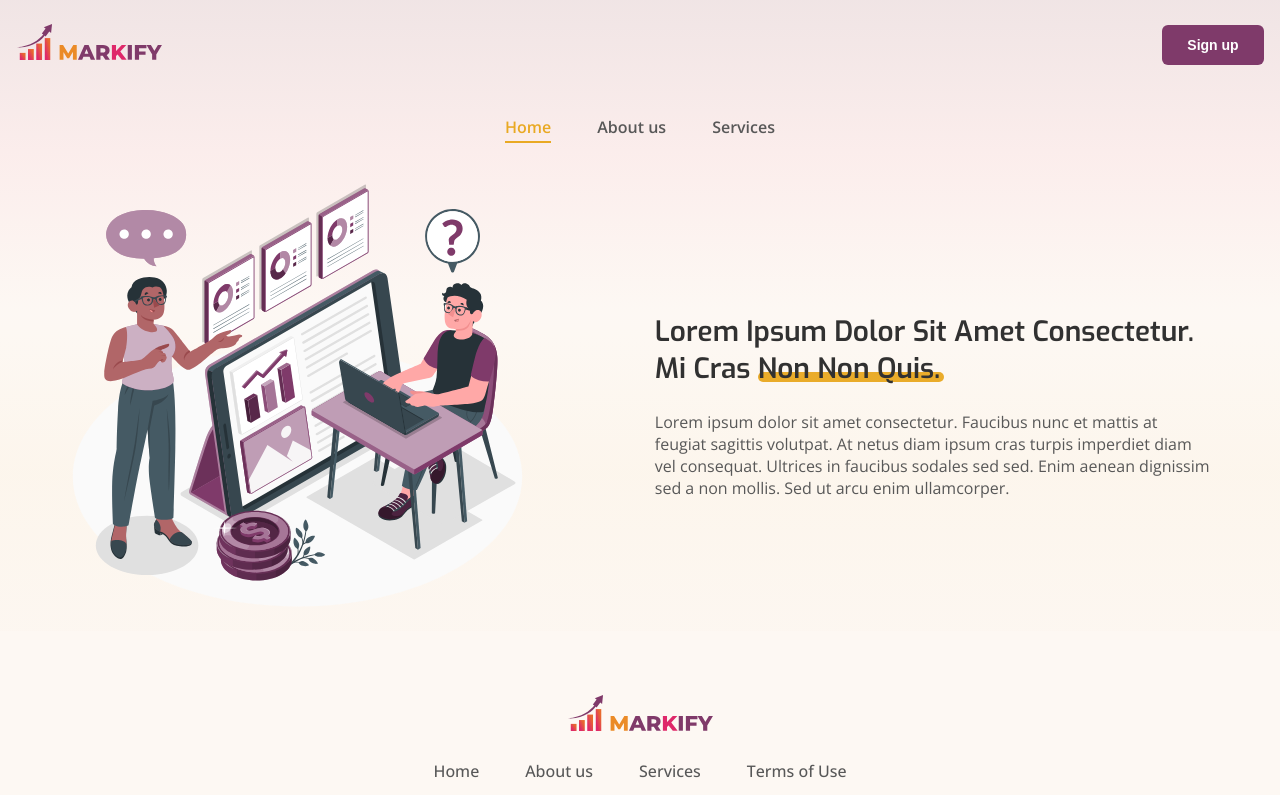
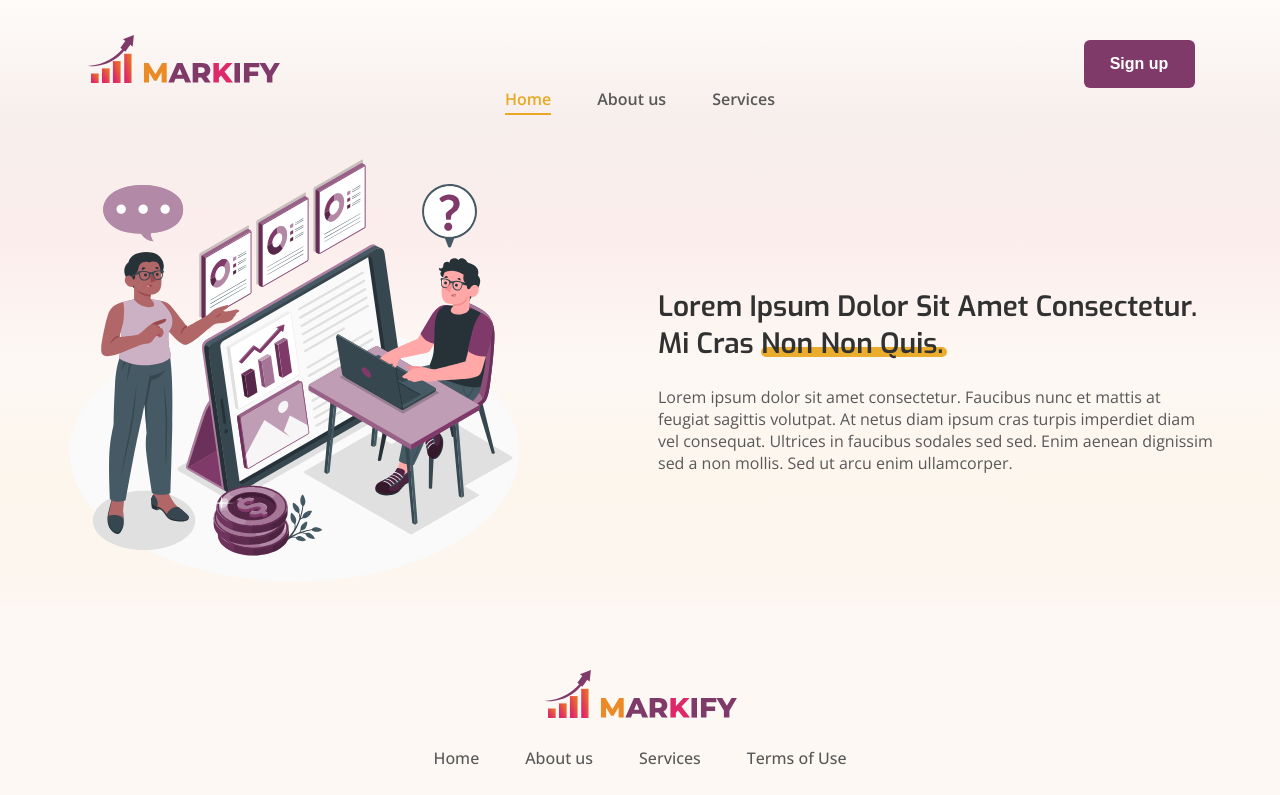
Before and after one commit to danxczm/galactest, a React (Create React App) app: page / in a window 1280 px wide. Shown: the top 795 px of the page. Built offline with nearby package versions, Linux system fonts and the light colour scheme.

Commit message:
feat: done with responsive header

```diff
--- a/src/index.scss
+++ b/src/index.scss
@@ -61,7 +61,7 @@ ul {
 }
 
 .container {
-  max-width: 89.5%;
+  max-width: 90%;
   margin: 0 auto;
 }
 
@@ -76,7 +76,8 @@ ul {
 
   @media (min-width: 768px) {
     background: linear-gradient(
-      rgba(127, 58, 106, 0.1),
+      rgba(255, 255, 255, 0.5),
+      rgba(127, 58, 106, 0.05),
       rgba(223, 40, 106, 0.05),
       rgba(255, 255, 255, 0.05),
       rgba(233, 169, 35, 0.03),
--- a/src/styles/blocks/_header.scss
+++ b/src/styles/blocks/_header.scss
@@ -1,15 +1,36 @@
 @use '../base/variables' as *;
 
 .header__inner {
+  max-width: 1141px;
   padding: 24px 16px;
+  margin: 0 auto;
+
+  transition: padding 0.2s ease;
+
+  @media (min-width: 768px) {
+    height: 88px;
+    padding: 0 16px;
+  }
+
+  @media (min-width: 1440px) {
+    padding: 0;
+  }
 
   display: flex;
   justify-content: space-between;
-  align-items: center;
+  align-items: end;
+
+  &-logo {
+    margin: 0;
+  }
 }
 
 .image__logo {
   width: 145.5px;
+
+  @media (min-width: 768px) {
+    width: 194px;
+  }
 }
 
 .button {
@@ -25,6 +46,12 @@
   border-radius: 0.375rem;
   color: white;
   background-color: $plum;
+
+  @media (min-width: 768px) {
+    font-size: 16px;
+    width: 111px;
+    height: 48px;
+  }
 }
 
 .header__menu {
@@ -32,10 +59,19 @@
   display: flex;
   justify-content: center;
 
+  @media (min-width: 768px) {
+    height: 52px;
+  }
+
   &-list {
     display: flex;
     align-items: center;
     gap: 46px;
+
+    @media (min-width: 768px) {
+      align-items: baseline;
+      height: 52px;
+    }
   }
 
   &-link {
```
